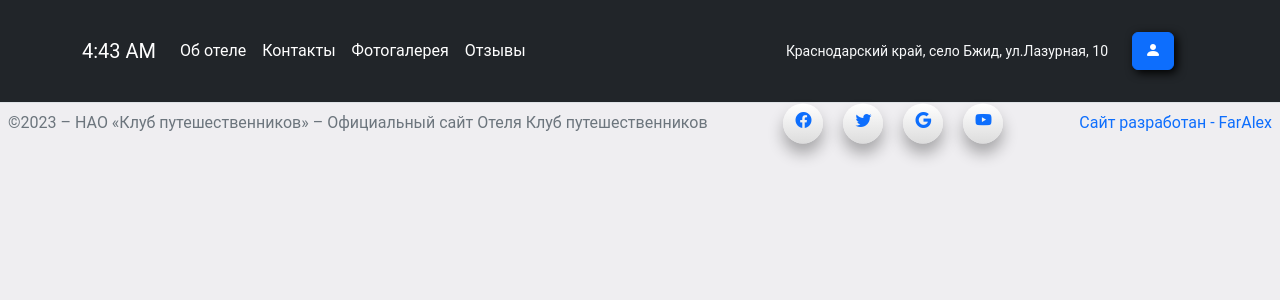
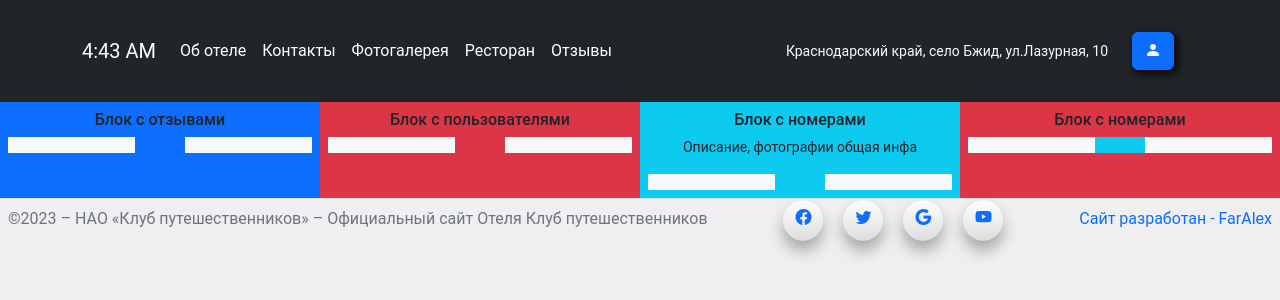
Before and after one commit to FarAlex54/hostel-project, a React (Create React App) app: page /admin in a window 1280 px wide. Shown: the top 300 px of the page. Built offline with nearby package versions, Linux system fonts and the light colour scheme; no server answers.

Commit message:
Добавлена страница админа

```diff
--- a/src/App.jsx
+++ b/src/App.jsx
@@ -13,6 +13,7 @@ import About from './components/About';
 import Feedback from './components/Feedback';
 import Contacts from './components/Contacts';
 import Restoran from './components/Restoran';
+import AdminForm from './components/AdminForm';
 
 
 
@@ -62,9 +63,10 @@ function App() {
               <Route path='/gallery' element={<Gallery/>}/>
               <Route path='/contacts' element={<Contacts/>}/>
               <Route path='/restoran' element={<Restoran/>}/>
+              <Route path='/admin' element={<AdminForm/>}/>
             </Routes>
+          <Footer/>
         </Router>
-        <Footer/>
       </div>
     </AppContext.Provider>
 
--- /dev/null
+++ b/src/components/AdminForm.jsx
@@ -0,0 +1,45 @@
+import React from 'react'
+
+const AdminForm = () => {
+  return (
+    <div className="d-flex flex-row">
+      <div className="p-2 col-3 bg-primary">
+        <h6 className="text-center">Блок с отзывами</h6>
+        <div className="d-flex flex-row">
+          <div className="p-2 col-5 bg-light"></div>
+          <div className="p-2 col-2 bg-primary"></div>
+          <div className="p-2 col-5 bg-light"></div>
+        </div>
+      </div>
+
+      <div className="p-2 col-3 bg-danger">
+        <h6 className="text-center">Блок с пользователями</h6>
+        <div className="d-flex flex-row">
+          <div className="p-2 col-5 bg-light"></div>
+          <div className="p-2 col-2 bg-danger"></div>
+          <div className="p-2 col-5 bg-light"></div>
+        </div>
+      </div>
+      <div className="p-2 col-3 bg-info">
+        <h6 className="text-center">Блок с номерами</h6>
+        <p className="text-center  small">Описание, фотографии общая инфа</p>
+        <div className="d-flex flex-row">
+          <div className="p-2 col-5 bg-light"></div>
+          <div className="p-2 col-2 bg-info"></div>
+          <div className="p-2 col-5 bg-light"></div>
+        </div>
+      </div>
+      <div className="p-2 col-3 bg-danger">
+        <h6 className="text-center">Блок с номерами</h6>
+        <div className="d-flex flex-row">
+          <div className="p-2 col-5 bg-light"></div>
+          <div className="p-2 col-2 bg-info"></div>
+          <div className="p-2 col-5 bg-light"></div>
+        </div>
+      </div>
+    </div>
+
+  )
+}
+
+export default AdminForm
--- a/src/components/Form.jsx
+++ b/src/components/Form.jsx
@@ -1,49 +1,30 @@
-import React from 'react'
+import React, { useState } from 'react'
 import './styles/Form.css'
 import 'bootstrap/dist/css/bootstrap.min.css';
-
+import AdminForm from './AdminForm';
+import {useNavigate} from 'react-router-dom';
 
 const Form = () => {
-  /* const switchers = [...document.querySelectorAll('.switcher')] */
-
+  const [login, setLogin] = useState('');
+  const [pass, setPass] = useState('');
+  const navigate = useNavigate();
 
   function handleClick(e){
-
+    e.preventDefault();
     const switchers = [...document.getElementsByClassName('switcher')]
-    console.log(switchers);
-
     switchers.forEach(item => {
-      console.log('отработал цикл switchers.forEach');
       item.addEventListener('click', function() {
-        console.log('кликнули на нужном элеменете и включился метод item.addEventListener');
         switchers.forEach(item => item.parentElement.classList.remove('is-active'))
         this.parentElement.classList.add('is-active');
-        console.log('Произошло событие')
       })
     })
   }
-/* function handleClick(e){
-  console.log('Вызвана функция')
-  switchers.forEach(item => {
-    console.log('отработал цикл switchers.forEach');
-    item.addEventListener('click', function() {
-      console.log('кликнули на нужном элеменете и включился метод item.addEventListener');
-      switchers.forEach(item => item.parentElement.classList.remove('is-active'))
-      this.parentElement.classList.add('is-active');
-      console.log('Произошло событие')
-    })
-  })
+  function CheckLogin(e){
+    e.preventDefault();
+    setLogin(document.getElementById('login-email').value);
+    setPass(document.getElementById('login-password').value);
+  }
 
-} */
-
-
-/* switchers.forEach(item => {
-	item.addEventListener('click', function() {
-		switchers.forEach(item => item.parentElement.classList.remove('is-active'))
-		this.parentElement.classList.add('is-active');
-    console.log('Произошло событие')
-	})
-}) */
   return (
     <div className="forms-section">
         <div className="forms">
@@ -52,7 +33,7 @@ const Form = () => {
               <p className='text-dark'>Личный кабинет</p>
               <span className="underline"></span>
             </button>
-            <form className="form form-login">
+            <form className="form form-login" onChange={CheckLogin} onSubmit={(e)=>{e.preventDefault();(login&&pass) === 'admin' ? navigate("/admin")  : console.log('данные НЕЕЕЕ совпадают с админскими')}}>
               <fieldset>
                 <legend>Please, enter your email and password for login.</legend>
                 <div className="input-block">
--- a/src/components/Header.jsx
+++ b/src/components/Header.jsx
@@ -32,6 +32,7 @@ const Header = () => {
             <Nav.Link><Link className='aLink' to={'/about'}>Об отеле</Link></Nav.Link>
             <Nav.Link><Link className='aLink' to={'/contacts'}>Контакты</Link></Nav.Link>
             <Nav.Link><Link className='aLink' to={'/gallery'}>Фотогалерея</Link></Nav.Link>
+            <Nav.Link><Link className='aLink' to={'/restoran'}>Ресторан</Link></Nav.Link>
             <Nav.Link><Link className='aLink' exact to={'/feedback'}>Отзывы</Link></Nav.Link>
           </Nav>
           <Nav class='small text-light text-end justify-content-end'>
```
